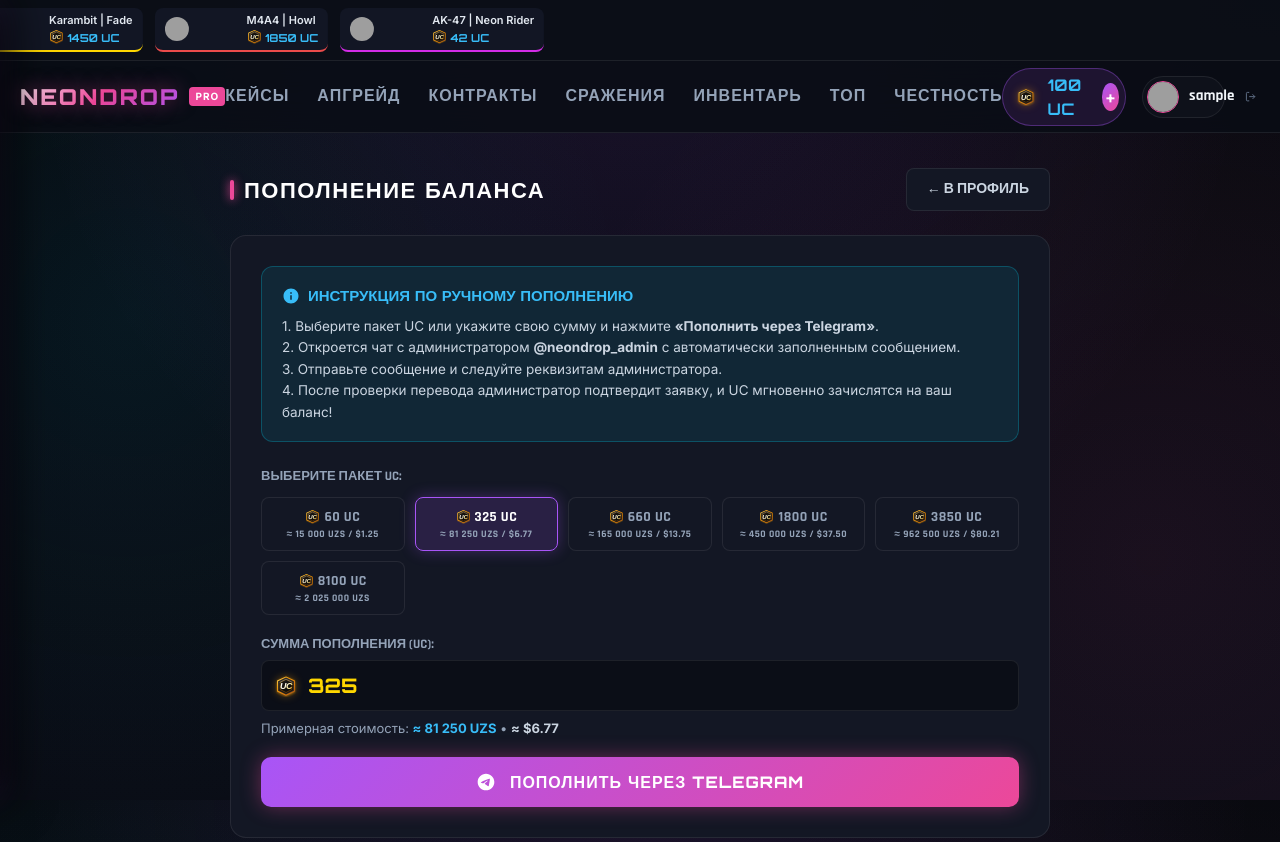
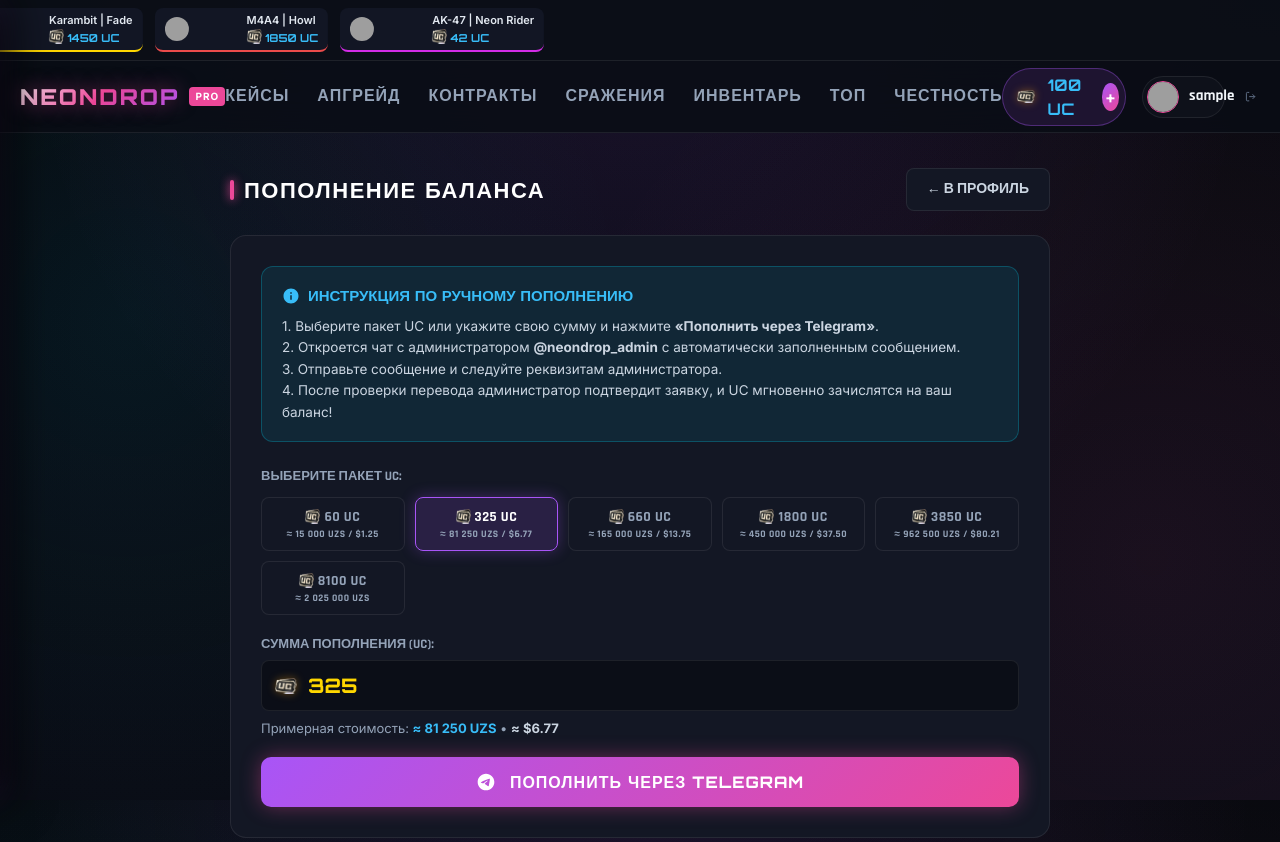
Before and after one commit to hayotbek003/neondrop, a Django app: page /deposit/ in a window 1280 px wide. Shown: the top 842 px of the page. Run offline with Django 5.2, Linux system fonts and the light colour scheme; the visitor is signed in with stand-in values (Sample User, id 1); data comes from the database, SQL or seed files in the repository; data that the repository does not hold is empty; grey boxes are pictures that could not be loaded.

Commit message:
Use uploaded PUBG UC image as global currency icon

```diff
--- a/cases/templatetags/currency_tags.py
+++ b/cases/templatetags/currency_tags.py
@@ -1,4 +1,5 @@
 from django import template
+from django.templatetags.static import static
 from django.utils.safestring import mark_safe
 from payments.currency import (
     get_currency_rates, uc_to_usd, uc_to_uzs,
@@ -42,9 +43,10 @@
 @register.simple_tag
 def uc_icon(size=18, extra_class=''):
     """
-    Renders standard UC icon image tag.
+    Renders standard UC icon image tag using the authentic PUBG Mobile UC image.
     """
-    html = f'<img src="/static/images/uc_icon.svg" class="uc-icon {extra_class}" width="{size}" height="{size}" alt="UC" />'
+    icon_url = static('images/uc_icon.png')
+    html = f'<img src="{icon_url}" class="uc-icon {extra_class}" width="{size}" height="{size}" alt="UC" />'
     return mark_safe(html)
 
 @register.simple_tag
@@ -55,10 +57,11 @@
     """
     uc_text = format_uc(value)
     usd_text = format_usd_approx(value) if show_usd else ""
+    icon_url = static('images/uc_icon.png')
 
     usd_html = f'<span class="usd-approx">{usd_text}</span>' if show_usd else ""
     html = f'''<span class="uc-price-wrap">
-        <span class="uc-badge"><img src="/static/images/uc_icon.svg" class="uc-icon" width="{size}" height="{size}" alt="UC" /><span class="uc-val">{uc_text}</span></span>
+        <span class="uc-badge"><img src="{icon_url}" class="uc-icon" width="{size}" height="{size}" alt="UC" /><span class="uc-val">{uc_text}</span></span>
         {usd_html}
     </span>'''
     return mark_safe(html)
--- a/cases/tests.py
+++ b/cases/tests.py
@@ -930,7 +930,8 @@
         self.assertIn('UZS', uzs_approx_filter(60))
 
         icon_html = uc_icon(size=20)
-        self.assertIn('uc_icon.svg', icon_html)
+        self.assertIn('uc_icon', icon_html)
+        self.assertIn('.png', icon_html)
         self.assertIn('width="20"', icon_html)
 
         badge_html = uc_badge(60, show_usd=True)
--- a/static/js/main.js
+++ b/static/js/main.js
@@ -126,8 +126,9 @@
 function renderUcBadgeHtml(amount, showUsd = true, size = 16) {
   const ucText = formatUC(amount);
   const usdText = formatUsdApprox(amount);
+  const iconUrl = (window.NEONDROP_CURRENCY && window.NEONDROP_CURRENCY.ucIconUrl) ? window.NEONDROP_CURRENCY.ucIconUrl : '/static/images/uc_icon.png';
   const usdHtml = showUsd ? `<span class="usd-approx">${usdText}</span>` : '';
-  return `<span class="uc-price-wrap"><span class="uc-badge"><img src="/static/images/uc_icon.svg" class="uc-icon" width="${size}" height="${size}" alt="UC" /><span class="uc-val">${ucText}</span></span>${usdHtml}</span>`;
+  return `<span class="uc-price-wrap"><span class="uc-badge"><img src="${iconUrl}" class="uc-icon" width="${size}" height="${size}" alt="UC" /><span class="uc-val">${ucText}</span></span>${usdHtml}</span>`;
 }
 
 window.formatUC = formatUC;
@@ -144,6 +145,7 @@
       .then(res => res.json())
       .then(data => {
         if (data.success && data.drops && data.drops.length > 0) {
+          const iconUrl = (window.NEONDROP_CURRENCY && window.NEONDROP_CURRENCY.ucIconUrl) ? window.NEONDROP_CURRENCY.ucIconUrl : '/static/images/uc_icon.png';
           let html = '';
           data.drops.forEach(drop => {
             const formattedVal = formatUC(drop.item_value);
@@ -154,7 +156,7 @@
                 <svg class="drop-chip-weapon-icon"><use href="#icon-${drop.image_url || 'generic_weapon'}"></use></svg>
                 <div class="drop-chip-info">
                   <span class="drop-chip-name">${drop.item_name}</span>
-                  <span class="drop-chip-price"><img src="/static/images/uc_icon.svg" class="uc-icon-sm" alt="UC"> ${formattedVal}</span>
+                  <span class="drop-chip-price"><img src="${iconUrl}" class="uc-icon-sm" alt="UC"> ${formattedVal}</span>
                 </div>
               </div>
             `;
--- a/templates/base.html
+++ b/templates/base.html
@@ -15,7 +15,7 @@
       ucToUzs: {{ currency_rates.uc_to_uzs|default:250 }},
       usdToUzs: {{ currency_rates.usd_to_uzs|default:12000 }},
       ucToUsdRate: {{ currency_rates.uc_to_usd_rate|default:0.020833333333333333 }},
-      ucIconUrl: "{% static 'images/uc_icon.svg' %}"
+      ucIconUrl: "{% static 'images/uc_icon.png' %}"
     };
   </script>
   {% block extra_css %}{% endblock %}
@@ -40,7 +40,7 @@
         <div class="drawer-user-info">
           <span class="drawer-user-name">{{ user.username }}</span>
           <span class="drawer-user-balance user-balance-val">
-            <img src="{% static 'images/uc_icon.svg' %}" class="uc-icon" alt="UC">
+            <img src="{% static 'images/uc_icon.png' %}" class="uc-icon" alt="UC">
             <span>{{ user_balance|uc }}</span>
           </span>
         </div>
@@ -122,7 +122,7 @@
         <svg class="drop-chip-weapon-icon"><use href="#icon-{{ drop.item.image_url|default:'generic_weapon' }}"></use></svg>
         <div class="drop-chip-info">
           <span class="drop-chip-name">{{ drop.item.name }}</span>
-          <span class="drop-chip-price"><img src="{% static 'images/uc_icon.svg' %}" class="uc-icon-sm" alt="UC"> {{ drop.item.value|uc }}</span>
+          <span class="drop-chip-price"><img src="{% static 'images/uc_icon.png' %}" class="uc-icon-sm" alt="UC"> {{ drop.item.value|uc }}</span>
         </div>
       </div>
       {% empty %}
@@ -131,7 +131,7 @@
         <svg class="drop-chip-weapon-icon"><use href="#icon-knife_karambit_fade"></use></svg>
         <div class="drop-chip-info">
           <span class="drop-chip-name">Karambit | Fade</span>
-          <span class="drop-chip-price"><img src="{% static 'images/uc_icon.svg' %}" class="uc-icon-sm" alt="UC"> 1450 UC</span>
+          <span class="drop-chip-price"><img src="{% static 'images/uc_icon.png' %}" class="uc-icon-sm" alt="UC"> 1450 UC</span>
         </div>
       </div>
       <div class="drop-item-chip" style="border-bottom-color: #eb4b4b;">
@@ -139,7 +139,7 @@
         <svg class="drop-chip-weapon-icon"><use href="#icon-m4a4_howl"></use></svg>
         <div class="drop-chip-info">
           <span class="drop-chip-name">M4A4 | Howl</span>
-          <span class="drop-chip-price"><img src="{% static 'images/uc_icon.svg' %}" class="uc-icon-sm" alt="UC"> 1850 UC</span>
+          <span class="drop-chip-price"><img src="{% static 'images/uc_icon.png' %}" class="uc-icon-sm" alt="UC"> 1850 UC</span>
         </div>
       </div>
       <div class="drop-item-chip" style="border-bottom-color: #d32ce6;">
@@ -147,7 +147,7 @@
         <svg class="drop-chip-weapon-icon"><use href="#icon-ak47_neon_rider"></use></svg>
         <div class="drop-chip-info">
           <span class="drop-chip-name">AK-47 | Neon Rider</span>
-          <span class="drop-chip-price"><img src="{% static 'images/uc_icon.svg' %}" class="uc-icon-sm" alt="UC"> 42 UC</span>
+          <span class="drop-chip-price"><img src="{% static 'images/uc_icon.png' %}" class="uc-icon-sm" alt="UC"> 42 UC</span>
         </div>
       </div>
       {% endfor %}
@@ -188,7 +188,7 @@
         {% if user.is_authenticated %}
           <!-- Balance Pill (UC + approx USD tooltip/subtext) -->
           <div class="balance-pill" title="≈ {{ user_balance|usd_approx }}">
-            <img src="{% static 'images/uc_icon.svg' %}" class="uc-icon" alt="UC">
+            <img src="{% static 'images/uc_icon.png' %}" class="uc-icon" alt="UC">
             <span class="balance-amount user-balance-val">{{ user_balance|uc }}</span>
             <a href="{% url 'payments:deposit' %}" class="btn-topup-plus" title="Пополнить баланс">+</a>
           </div>
--- a/templates/battle_detail.html
+++ b/templates/battle_detail.html
@@ -45,7 +45,7 @@
           <div style="text-align: right;">
             <div style="font-size: 11px; color: #94a3b8;">ВЫИГРЫШ</div>
             <div style="font-family: var(--font-display); font-size: 16px; font-weight: 900; color: #38bdf8; display: flex; align-items: center; justify-content: flex-end; gap: 4px;">
-              <img src="{% static 'images/uc_icon.svg' %}" class="uc-icon-sm" alt="UC">
+              <img src="{% static 'images/uc_icon.png' %}" class="uc-icon-sm" alt="UC">
               <span>{{ p.total_loot_value|uc }}</span>
             </div>
           </div>
@@ -60,7 +60,7 @@
                 <span style="font-size: 13px; color: #fff; font-weight: 600;">{{ drop.item.name }}</span>
               </div>
               <span style="font-family: var(--font-display); font-size: 13px; font-weight: 800; color: #22c55e; display: flex; align-items: center; gap: 4px;">
-                <img src="{% static 'images/uc_icon.svg' %}" class="uc-icon-sm" alt="UC">
+                <img src="{% static 'images/uc_icon.png' %}" class="uc-icon-sm" alt="UC">
                 <span>+{{ drop.item.value|uc }}</span>
               </span>
             </div>
--- a/templates/battles.html
+++ b/templates/battles.html
@@ -36,7 +36,7 @@
           <div style="font-family: var(--font-display); font-size: 15px; font-weight: 800; color: #38bdf8; display: flex; align-items: center; gap: 4px;">
             <span>Вход:</span>
             <span class="uc-badge">
-              <img src="{% static 'images/uc_icon.svg' %}" class="uc-icon-sm" alt="UC">
+              <img src="{% static 'images/uc_icon.png' %}" class="uc-icon-sm" alt="UC">
               <span class="uc-val">{{ b.total_cost|uc }}</span>
             </span>
           </div>
--- a/templates/case_detail.html
+++ b/templates/case_detail.html
@@ -53,7 +53,7 @@
     <h1 class="case-hero-title">{{ case.name }}</h1>
     <div class="case-hero-price" id="caseUnitPrice" data-price="{{ case.price }}">
       <span class="uc-badge">
-        <img src="{% static 'images/uc_icon.svg' %}" class="uc-icon" alt="UC">
+        <img src="{% static 'images/uc_icon.png' %}" class="uc-icon" alt="UC">
         <span class="uc-val">{{ case.price|uc }}</span>
       </span>
       <span class="usd-approx-sub">{{ case.price|usd_approx }}</span>
@@ -143,7 +143,7 @@
         <div class="item-card-skin">{{ entry.item.skin_name }}</div>
         <div class="item-card-price">
           <span class="uc-badge">
-            <img src="{% static 'images/uc_icon.svg' %}" class="uc-icon-sm" alt="UC">
+            <img src="{% static 'images/uc_icon.png' %}" class="uc-icon-sm" alt="UC">
             <span class="uc-val">{{ entry.item.value|uc }}</span>
           </span>
           <span class="usd-approx-sub">{{ entry.item.value|usd_approx }}</span>
--- a/templates/cases.html
+++ b/templates/cases.html
@@ -56,7 +56,7 @@
         <h3 class="case-card-name">{{ case.name }}</h3>
         <div class="case-card-price">
           <span class="uc-badge">
-            <img src="{% static 'images/uc_icon.svg' %}" class="uc-icon" alt="UC">
+            <img src="{% static 'images/uc_icon.png' %}" class="uc-icon" alt="UC">
             <span class="uc-val">{{ case.price|uc }}</span>
           </span>
           <span class="usd-approx-sub">{{ case.price|usd_approx }}</span>
--- a/templates/contracts.html
+++ b/templates/contracts.html
@@ -44,7 +44,7 @@
           <div class="item-card-skin">{{ inv.item.skin_name }}</div>
           <div class="item-card-price">
             <span class="uc-badge">
-              <img src="{% static 'images/uc_icon.svg' %}" class="uc-icon-sm" alt="UC">
+              <img src="{% static 'images/uc_icon.png' %}" class="uc-icon-sm" alt="UC">
               <span class="uc-val">{{ inv.item.value|uc }}</span>
             </span>
           </div>
--- a/templates/deposit.html
+++ b/templates/deposit.html
@@ -34,27 +34,27 @@
       </label>
       <div style="display: grid; grid-template-columns: repeat(auto-fit, minmax(130px, 1fr)); gap: 10px;">
         <button type="button" class="filter-chip preset-amt" data-val="60" style="display: flex; flex-direction: column; align-items: center; padding: 10px 8px; gap: 2px;">
-          <span style="font-weight: 800; display: flex; align-items: center; gap: 4px;"><img src="{% static 'images/uc_icon.svg' %}" class="uc-icon-sm" alt="UC"> 60 UC</span>
+          <span style="font-weight: 800; display: flex; align-items: center; gap: 4px;"><img src="{% static 'images/uc_icon.png' %}" class="uc-icon-sm" alt="UC"> 60 UC</span>
           <span style="font-size: 10px; color: #94a3b8;">≈ 15 000 UZS / $1.25</span>
         </button>
         <button type="button" class="filter-chip preset-amt active" data-val="325" style="display: flex; flex-direction: column; align-items: center; padding: 10px 8px; gap: 2px;">
-          <span style="font-weight: 800; display: flex; align-items: center; gap: 4px;"><img src="{% static 'images/uc_icon.svg' %}" class="uc-icon-sm" alt="UC"> 325 UC</span>
+          <span style="font-weight: 800; display: flex; align-items: center; gap: 4px;"><img src="{% static 'images/uc_icon.png' %}" class="uc-icon-sm" alt="UC"> 325 UC</span>
           <span style="font-size: 10px; color: #94a3b8;">≈ 81 250 UZS / $6.77</span>
         </button>
         <button type="button" class="filter-chip preset-amt" data-val="660" style="display: flex; flex-direction: column; align-items: center; padding: 10px 8px; gap: 2px;">
-          <span style="font-weight: 800; display: flex; align-items: center; gap: 4px;"><img src="{% static 'images/uc_icon.svg' %}" class="uc-icon-sm" alt="UC"> 660 UC</span>
+          <span style="font-weight: 800; display: flex; align-items: center; gap: 4px;"><img src="{% static 'images/uc_icon.png' %}" class="uc-icon-sm" alt="UC"> 660 UC</span>
           <span style="font-size: 10px; color: #94a3b8;">≈ 165 000 UZS / $13.75</span>
         </button>
         <button type="button" class="filter-chip preset-amt" data-val="1800" style="display: flex; flex-direction: column; align-items: center; padding: 10px 8px; gap: 2px;">
-          <span style="font-weight: 800; display: flex; align-items: center; gap: 4px;"><img src="{% static 'images/uc_icon.svg' %}" class="uc-icon-sm" alt="UC"> 1800 UC</span>
+          <span style="font-weight: 800; display: flex; align-items: center; gap: 4px;"><img src="{% static 'images/uc_icon.png' %}" class="uc-icon-sm" alt="UC"> 1800 UC</span>
           <span style="font-size: 10px; color: #94a3b8;">≈ 450 000 UZS / $37.50</span>
         </button>
         <button type="button" class="filter-chip preset-amt" data-val="3850" style="display: flex; flex-direction: column; align-items: center; padding: 10px 8px; gap: 2px;">
-          <span style="font-weight: 800; display: flex; align-items: center; gap: 4px;"><img src="{% static 'images/uc_icon.svg' %}" class="uc-icon-sm" alt="UC"> 3850 UC</span>
+          <span style="font-weight: 800; display: flex; align-items: center; gap: 4px;"><img src="{% static 'images/uc_icon.png' %}" class="uc-icon-sm" alt="UC"> 3850 UC</span>
           <span style="font-size: 10px; color: #94a3b8;">≈ 962 500 UZS / $80.21</span>
         </button>
         <button type="button" class="filter-chip preset-amt" data-val="8100" style="display: flex; flex-direction: column; align-items: center; padding: 10px 8px; gap: 2px;">
-          <span style="font-weight: 800; display: flex; align-items: center; gap: 4px;"><img src="{% static 'images/uc_icon.svg' %}" class="uc-icon-sm" alt="UC"> 8100 UC</span>
+          <span style="font-weight: 800; display: flex; align-items: center; gap: 4px;"><img src="{% static 'images/uc_icon.png' %}" class="uc-icon-sm" alt="UC"> 8100 UC</span>
           <span style="font-size: 10px; color: #94a3b8;">≈ 2 025 000 UZS</span>
         </button>
       </div>
@@ -68,7 +68,7 @@
           СУММА ПОПОЛНЕНИЯ (UC):
         </label>
         <div style="position: relative;">
-          <img src="{% static 'images/uc_icon.svg' %}" class="uc-icon" alt="UC" style="position: absolute; left: 14px; top: 50%; transform: translateY(-50%); width: 22px; height: 22px;">
+          <img src="{% static 'images/uc_icon.png' %}" class="uc-icon" alt="UC" style="position: absolute; left: 14px; top: 50%; transform: translateY(-50%); width: 22px; height: 22px;">
           <input type="number" step="any" min="1" max="500000" id="depositAmount" name="amount" value="325" class="input-cyber" style="font-size: 20px; font-family: var(--font-display); font-weight: 800; color: #ffd700; padding-left: 46px;" required>
         </div>
         <div id="approxCalcPreview" style="font-size: 13px; color: #94a3b8; margin-top: 8px;">
@@ -107,7 +107,7 @@
             <div style="font-family: var(--font-display); font-size: 15px; font-weight: 800; color: #fff; display: flex; align-items: center; gap: 6px;">
               <span>Заявка #{{ tx.id }} &bull;</span>
               <span class="uc-badge">
-                <img src="{% static 'images/uc_icon.svg' %}" class="uc-icon" alt="UC">
+                <img src="{% static 'images/uc_icon.png' %}" class="uc-icon" alt="UC">
                 <span class="uc-val">{{ tx.amount|uc }}</span>
               </span>
               <span class="usd-approx-sub">{{ tx.amount|usd_approx }}</span>
--- a/templates/history.html
+++ b/templates/history.html
@@ -36,7 +36,7 @@
 
           <!-- Value -->
           <div style="font-family: var(--font-display); font-size: 15px; font-weight: 800; color: #22c55e; display: flex; align-items: center; gap: 4px;">
-            <img src="{% static 'images/uc_icon.svg' %}" class="uc-icon-sm" alt="UC">
+            <img src="{% static 'images/uc_icon.png' %}" class="uc-icon-sm" alt="UC">
             <span>+{{ op.item.value|uc }}</span>
           </div>
 
--- a/templates/home.html
+++ b/templates/home.html
@@ -12,7 +12,7 @@
       <div class="quick-balance-left">
         <span class="quick-balance-lbl">ВАШ БАЛАНС</span>
         <div style="display: flex; align-items: baseline; gap: 6px;">
-          <img src="{% static 'images/uc_icon.svg' %}" class="uc-icon" alt="UC">
+          <img src="{% static 'images/uc_icon.png' %}" class="uc-icon" alt="UC">
           <span class="quick-balance-amt user-balance-val">{{ user_balance|uc }}</span>
           <span class="usd-approx-sub user-balance-usd" style="font-size: 11px; color: #94a3b8;">{{ user_balance|usd_approx }}</span>
         </div>
@@ -123,7 +123,7 @@
           <h3 class="case-card-name">{{ case.name }}</h3>
           <div class="case-card-price">
             <span class="uc-badge">
-              <img src="{% static 'images/uc_icon.svg' %}" class="uc-icon" alt="UC">
+              <img src="{% static 'images/uc_icon.png' %}" class="uc-icon" alt="UC">
               <span class="uc-val">{{ case.price|uc }}</span>
             </span>
             <span class="usd-approx-sub">{{ case.price|usd_approx }}</span>
@@ -149,7 +149,7 @@
             <span class="winner-username">{{ winner.username }}</span>
             <svg class="winner-weapon-thumb"><use href="#icon-{{ winner.weapon_image }}"></use></svg>
             <span class="winner-amount">
-              <img src="{% static 'images/uc_icon.svg' %}" class="uc-icon-sm" alt="UC">
+              <img src="{% static 'images/uc_icon.png' %}" class="uc-icon-sm" alt="UC">
               +{{ winner.winnings|uc }}
             </span>
           </div>
--- a/templates/inventory.html
+++ b/templates/inventory.html
@@ -12,7 +12,7 @@
       <p style="color: #94a3b8; font-size: 13px; margin-top: 2px; display: flex; align-items: center; gap: 6px; flex-wrap: wrap;">
         <span>Стоимость:</span>
         <span class="uc-badge">
-          <img src="{% static 'images/uc_icon.svg' %}" class="uc-icon" alt="UC">
+          <img src="{% static 'images/uc_icon.png' %}" class="uc-icon" alt="UC">
           <strong style="color: #38bdf8; font-family: var(--font-display);">{{ total_value|uc }}</strong>
         </span>
         <span class="usd-approx-sub">{{ total_value|usd_approx }}</span>
@@ -55,7 +55,7 @@
         <div style="display: flex; align-items: center; justify-content: space-between; margin-top: 8px;">
           <span class="item-card-price">
             <span class="uc-badge">
-              <img src="{% static 'images/uc_icon.svg' %}" class="uc-icon-sm" alt="UC">
+              <img src="{% static 'images/uc_icon.png' %}" class="uc-icon-sm" alt="UC">
               <span class="uc-val">{{ inv.item.value|uc }}</span>
             </span>
           </span>
--- a/templates/profile.html
+++ b/templates/profile.html
@@ -27,7 +27,7 @@
       <div>
         <div class="profile-balance-label">БАЛАНС</div>
         <div class="profile-balance-val user-balance-val" style="display: flex; align-items: center; gap: 6px;">
-          <img src="{% static 'images/uc_icon.svg' %}" class="uc-icon" alt="UC">
+          <img src="{% static 'images/uc_icon.png' %}" class="uc-icon" alt="UC">
           <span>{{ profile.balance|uc }}</span>
         </div>
         <div class="usd-approx-sub user-balance-usd" style="font-size: 11px; color: #94a3b8; text-align: left; margin-top: 2px;">{{ profile.balance|usd_approx }}</div>
@@ -240,7 +240,7 @@
 
               <!-- Value -->
               <div style="font-family: var(--font-display); font-size: 13px; font-weight: 800; color: #22c55e; text-align: right; display: flex; align-items: center; justify-content: flex-end; gap: 4px;">
-                <img src="{% static 'images/uc_icon.svg' %}" class="uc-icon-sm" alt="UC">
+                <img src="{% static 'images/uc_icon.png' %}" class="uc-icon-sm" alt="UC">
                 <span>+{{ op.item.value|uc }}</span>
               </div>
             </div>
--- a/templates/top.html
+++ b/templates/top.html
@@ -24,7 +24,7 @@
             <div style="font-size: 11px; color: #64748b;">Открыто кейсов: {{ prof.total_opened }}</div>
           </div>
           <span class="winner-amount" style="display: flex; align-items: center; gap: 4px; justify-content: flex-end;">
-            <img src="{% static 'images/uc_icon.svg' %}" class="uc-icon-sm" alt="UC">
+            <img src="{% static 'images/uc_icon.png' %}" class="uc-icon-sm" alt="UC">
             <span>+{{ prof.total_winnings|uc }}</span>
           </span>
         </div>
--- a/templates/upgrade.html
+++ b/templates/upgrade.html
@@ -76,7 +76,7 @@
             </div>
             <div style="font-family: var(--font-display); font-size: 11px; font-weight: 700; color: #fff; text-overflow: ellipsis; overflow: hidden; white-space: nowrap;">{{ inv.item.name }}</div>
             <div style="font-family: var(--font-display); font-size: 11px; color: #38bdf8; font-weight: 800; display: flex; align-items: center; gap: 3px;">
-              <img src="{% static 'images/uc_icon.svg' %}" class="uc-icon-sm" alt="UC" style="width: 12px; height: 12px;">
+              <img src="{% static 'images/uc_icon.png' %}" class="uc-icon-sm" alt="UC" style="width: 12px; height: 12px;">
               <span>{{ inv.item.value|uc }}</span>
             </div>
           </div>
@@ -98,7 +98,7 @@
             </div>
             <div style="font-family: var(--font-display); font-size: 11px; font-weight: 700; color: #fff; text-overflow: ellipsis; overflow: hidden; white-space: nowrap;">{{ it.name }}</div>
             <div style="font-family: var(--font-display); font-size: 11px; color: #38bdf8; font-weight: 800; display: flex; align-items: center; gap: 3px;">
-              <img src="{% static 'images/uc_icon.svg' %}" class="uc-icon-sm" alt="UC" style="width: 12px; height: 12px;">
+              <img src="{% static 'images/uc_icon.png' %}" class="uc-icon-sm" alt="UC" style="width: 12px; height: 12px;">
               <span>{{ it.value|uc }}</span>
             </div>
           </div>
--- a/users/context_processors.py
+++ b/users/context_processors.py
@@ -1,6 +1,8 @@
 from decimal import Decimal
 from .models import Profile
 from payments.currency import get_currency_rates, uc_to_usd, format_uc, format_usd_approx
+
+from django.templatetags.static import static
 
 def user_profile_context(request):
     """
@@ -11,7 +13,7 @@
         'user_profile': None,
         'user_balance': Decimal('0.00'),
         'user_balance_usd': Decimal('0.00'),
-        'uc_icon_url': '/static/images/uc_icon.svg',
+        'uc_icon_url': static('images/uc_icon.png'),
         'currency_rates': {
             'uc_to_uzs': float(rates['uc_to_uzs']),
             'usd_to_uzs': float(rates['usd_to_uzs']),
```
Also changed, not shown: static/images/uc_icon.png (added).
